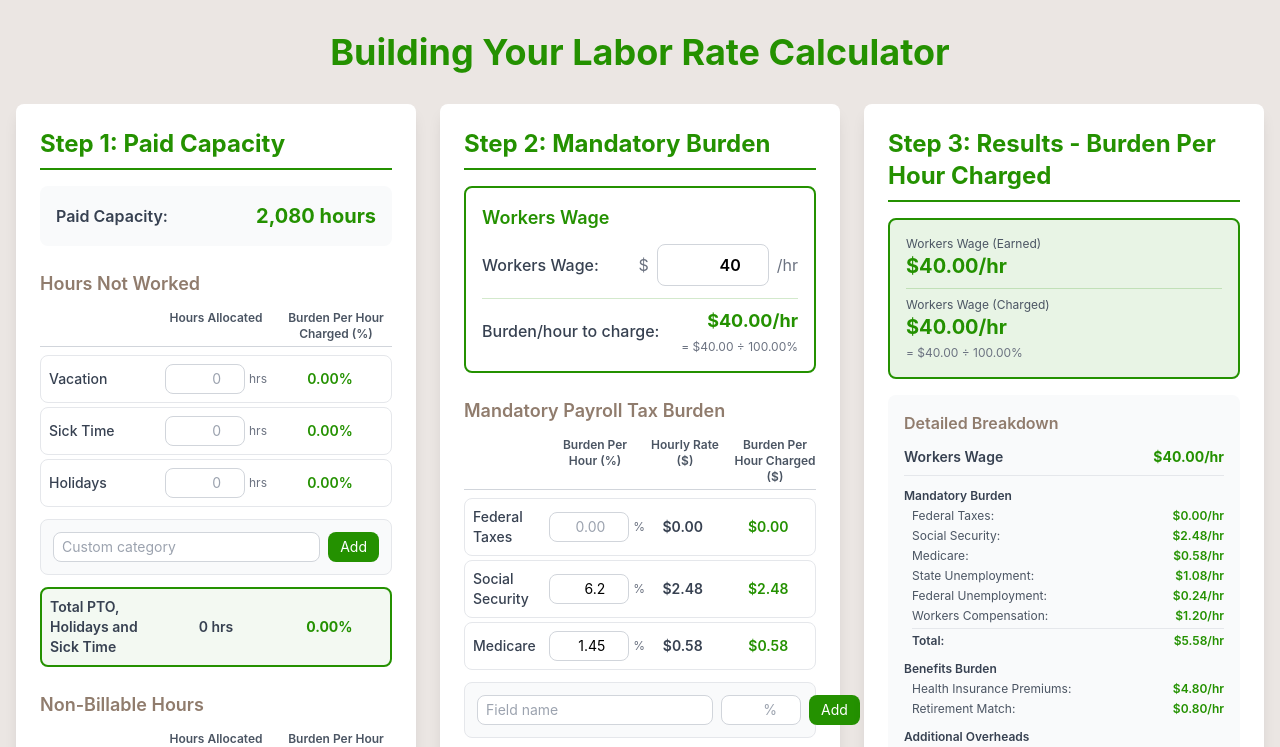
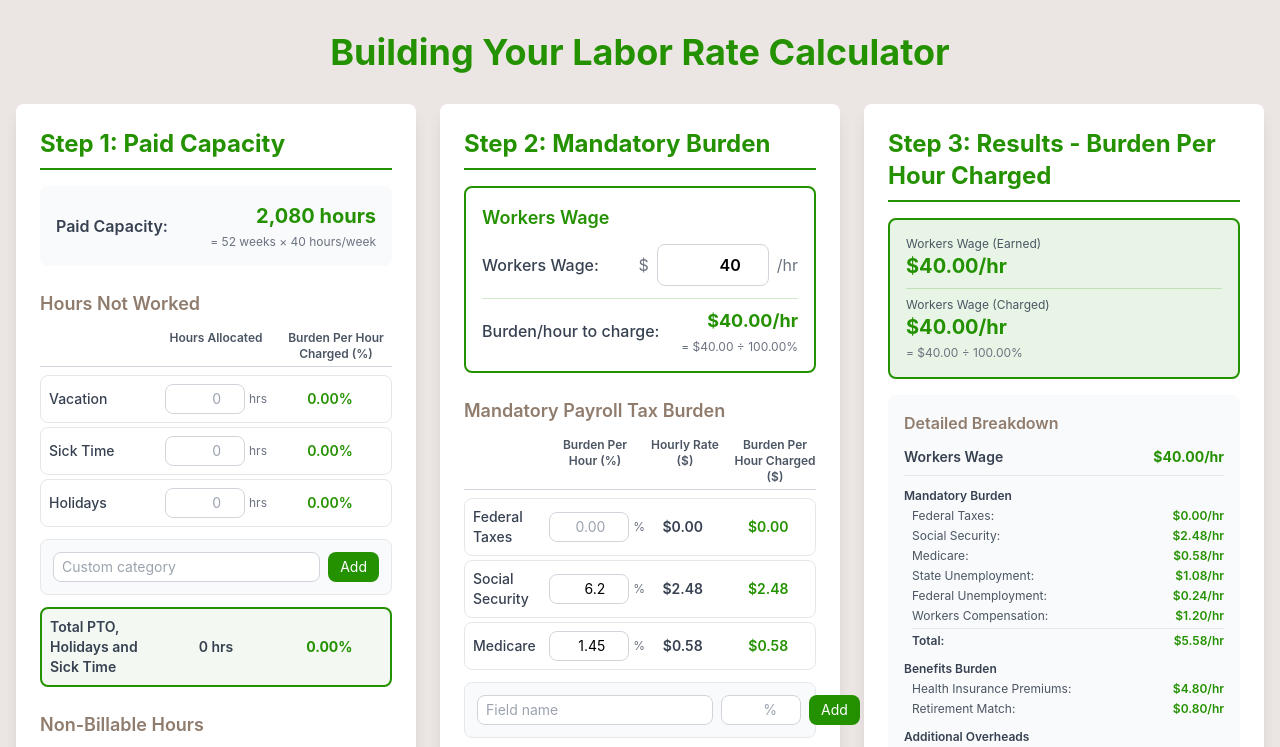
Before and after one commit to KayFernPR/Time-Material-Calculator, a React (Vite) app: page / in a window 1280 px wide. Shown: the top 747 px of the page. Built offline with nearby package versions, Linux system fonts and the light colour scheme.

Commit message:
Add equation to Paid Capacity box: = 52 weeks Ã— 40 hours/week

```diff
--- a/src/components/LaborRateCalculator.jsx
+++ b/src/components/LaborRateCalculator.jsx
@@ -438,7 +438,12 @@ function LaborRateCalculator() {
               <div className="mb-6 p-4 bg-gray-50 rounded-lg">
                 <div className="flex justify-between items-center">
                   <span className="font-semibold text-gray-700">Paid Capacity:</span>
-                  <span className="text-xl font-bold text-primary">{PAID_CAPACITY.toLocaleString()} hours</span>
+                  <div className="text-right">
+                    <div className="text-xl font-bold text-primary">{PAID_CAPACITY.toLocaleString()} hours</div>
+                    <div className="text-xs text-gray-500 mt-1">
+                      = 52 weeks × 40 hours/week
+                    </div>
+                  </div>
                 </div>
               </div>
 
```
